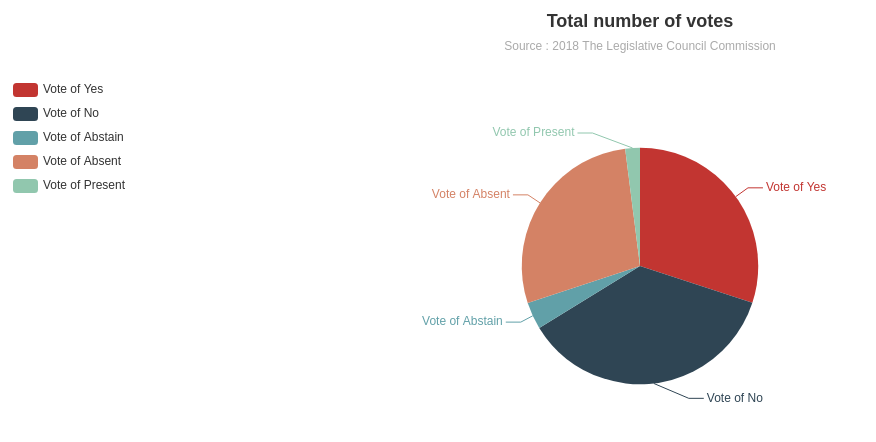
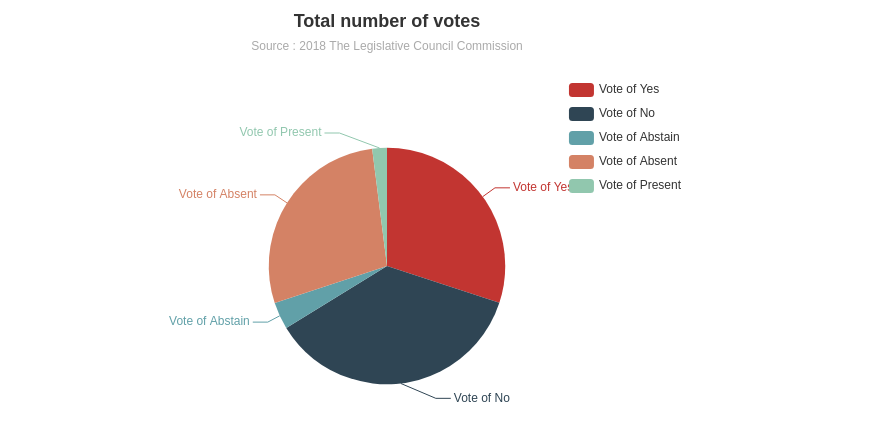
Before and after one commit to jessiepyt/legcovote, a plain HTML site: page index.html in a window 1280 px wide. Shown: the whole page, without its empty margins (0-876 px from the left). Drawn offline with nearby package versions, Linux system fonts and the light colour scheme.

Commit message:
Update index.html

```diff
--- a/index.html
+++ b/index.html
@@ -3,7 +3,7 @@
 <script src="echarts.min.js"></script>
 <script src="https://ajax.googleapis.com/ajax/libs/jquery/3.1.1/jquery.min.js"></script>
 <div class="col-lg-12 col-md-12">
-    <div id="main1" style="width: 100%;height:430px;"></div>
+    <div id="main1" style="width: 60%;height:430px;"></div>
 </div>
 <script type="text/javascript">
     option = {
@@ -19,7 +19,7 @@
         legend: {
             "align": "left",
             "top": "70",
-            "left": "0",
+            "right": "80",
             "orient": "vertical",
             data: ['Vote of Yes', 'Vote of No', 'Vote of Abstain', 'Vote of Absent', 'Vote of Present']
         },
```
